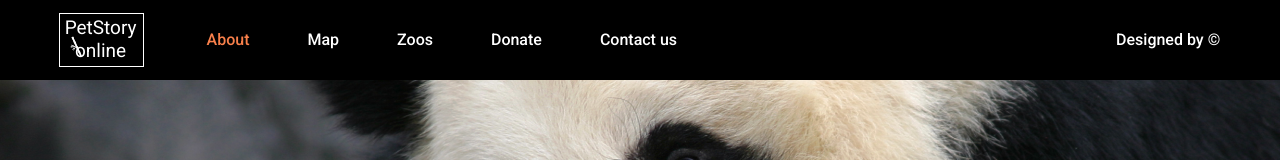
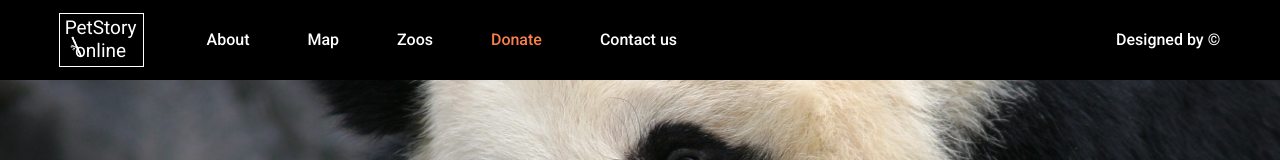
Before and after one commit to ZiberPax/RSSClone_Stage1_2022, a plain HTML site: page online-zoo/pages/donate/index.html in a window 1280 px wide. Shown: the top 160 px of the page. Drawn offline with Linux system fonts and the light colour scheme.

Commit message:
feat: add active link for donate

```diff
--- a/online-zoo/pages/donate/index.html
+++ b/online-zoo/pages/donate/index.html
@@ -19,11 +19,11 @@
          <h1><a href="https://rolling-scopes-school.github.io/ziberpax-JSFE2022Q3/online-zoo/pages/main/">PetStory online</a></h1>
 
       <ul class="nav">
-         <li style="color: #F9804B;
-         ">About</li>
+         <li>About</li>
          <li id="map">Map</li>
          <li>Zoos</li>
-         <li>Donate</li>
+         <li style="color: #F9804B;
+         ">Donate</li>
          <li>Contact us</li>
       </ul>
       <a href="https://www.figma.com/file/ypzT9idgAILaSRVRmDAJxn/online-zoo-3-weeks"><div class="designedBy">Designed by ©</div></a>
```
